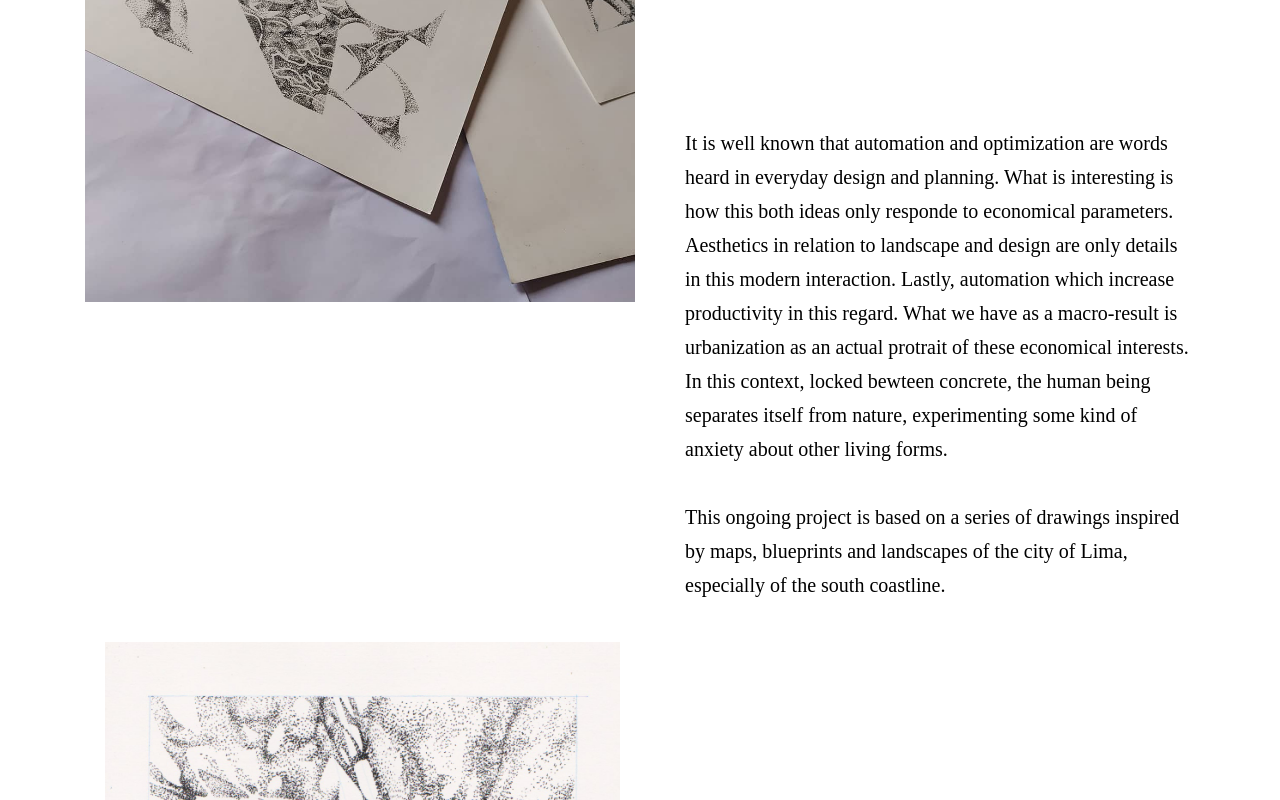
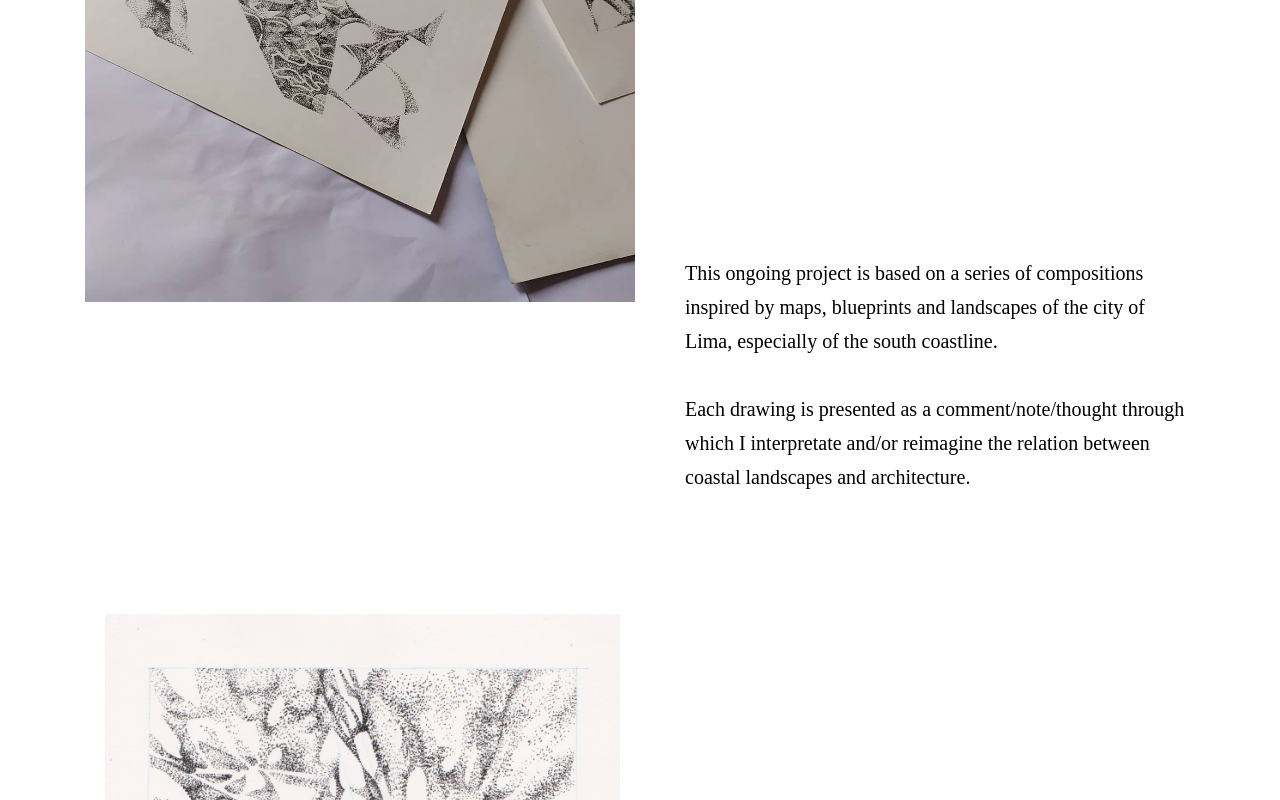
Before and after one commit to Peppa-Peddler/comentario-sobre-arquitectura-y-paisaje, a plain HTML site: page index.html in a window 1280 px wide. Shown: the part 520-1320 px from the top of the page. Drawn offline with Linux system fonts and the light colour scheme; a web font is replaced by a local one.

Commit message:
quitandoelfloraso

```diff
--- a/index.html
+++ b/index.html
@@ -12,11 +12,9 @@
             <div class="initial">
                 <img class="opener" src="images/01.jpg" alt="">
                 <p class="right">
-                    It is well known that automation and optimization are words heard in everyday design and planning. What is interesting is how this both ideas only responde to economical parameters.
-                    Aesthetics in relation to landscape and design are only details in this modern interaction. Lastly, automation which increase productivity in this regard.
-                    What we have as a macro-result is urbanization as an actual protrait of these economical interests. In this context, locked bewteen concrete, the human being separates itself from nature, experimenting some kind of anxiety about other living forms.
+                    This ongoing project is based on a series of compositions inspired by maps, blueprints and landscapes of the city of Lima, especially of the south coastline.
                     <br><br>
-                    This ongoing project is based on a series of drawings inspired by maps, blueprints and landscapes of the city of Lima, especially of the south coastline.
+                    Each drawing is presented as a comment/note/thought through which I interpretate and/or reimagine the relation between coastal landscapes and architecture.
                 </p>
             </div>
             <div class="gallery">
@@ -42,7 +40,7 @@
                 </div>
                 <div class="single sR">
                     <img src="images/6-min.jpg" alt="">
-                    <p class="desc"><b>Comment III</b><br>2020<br>Ink ball point pen over paper 24 x 27 cm<</p>
+                    <p class="desc"><b>Comment III</b><br>2020<br>Ink ball point pen over paper 24 x 27 cm</p>
                 </div>
                 <div class="single">
                     <img src="images/7-min.jpg" alt="">
--- a/style.css
+++ b/style.css
@@ -37,8 +37,9 @@ html, body{
     line-height: 1.7;
     margin-left: 600px;
     position: relative;
-    top: -200px;
-    margin-bottom: -180px;
+    top: -100px;
+    margin-top: 50px;
+    margin-bottom: 0px;
 }
 
 @media only screen and (max-width: 600px) {
```
